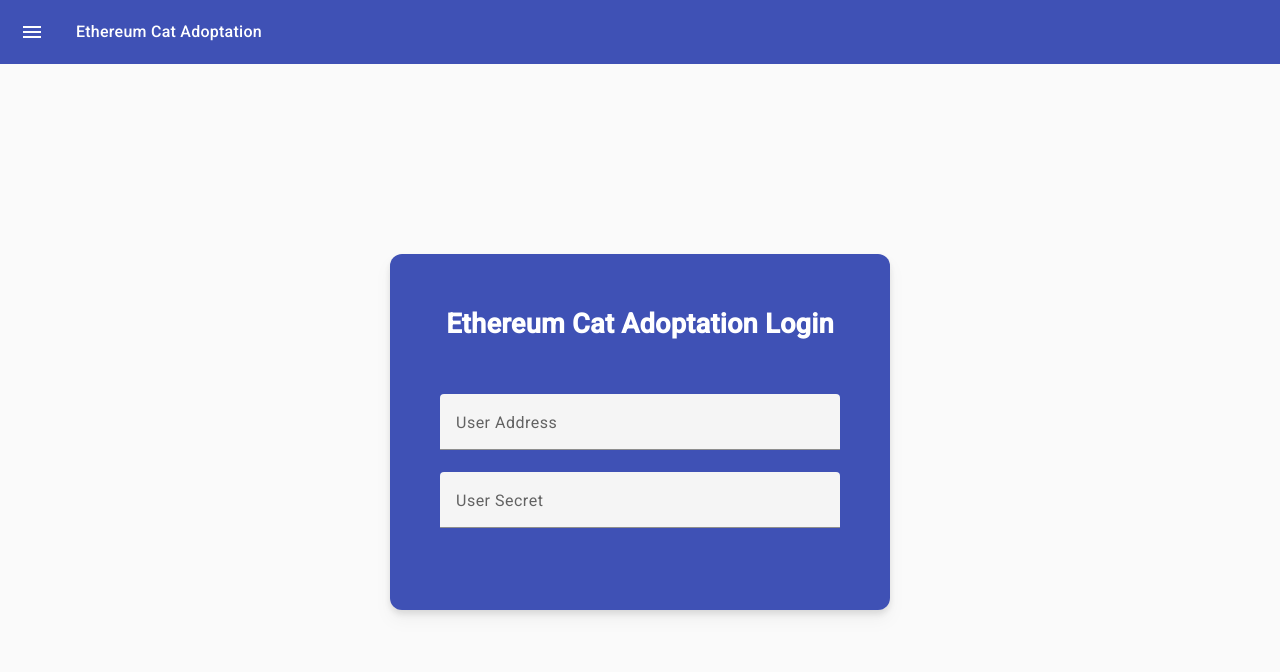
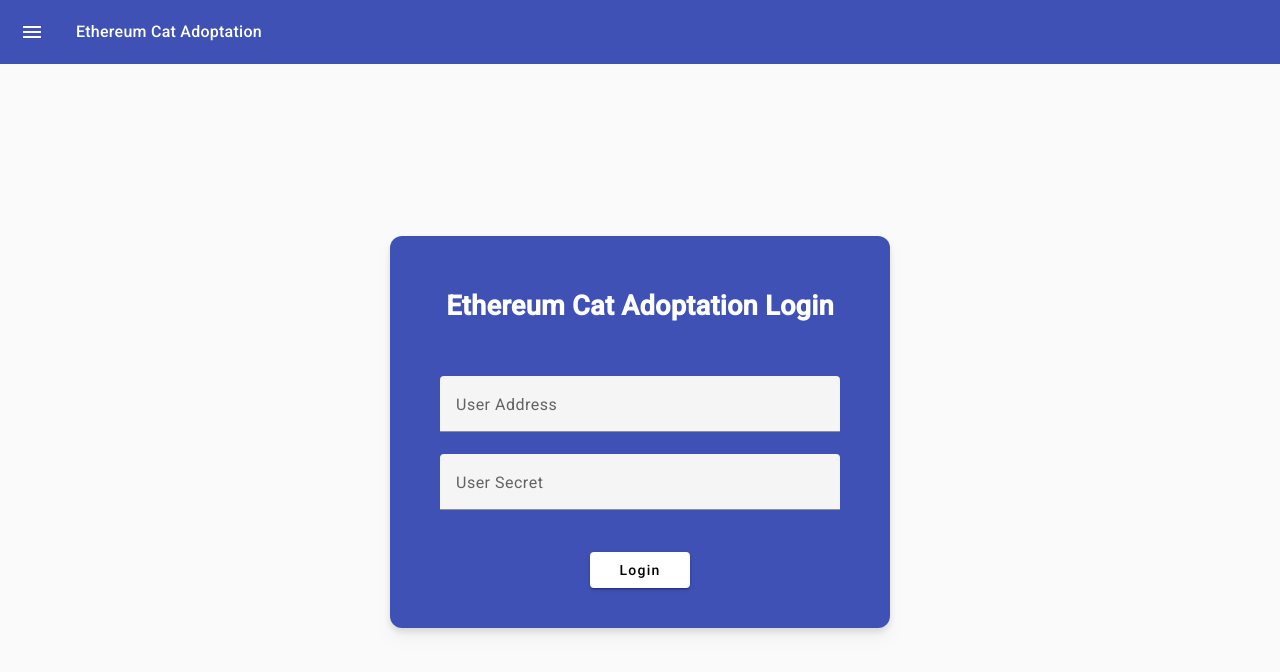
Before and after one commit to Nowpngs/ethereum-cat-adoptation, an Angular app in the folder frontend/: page /login in a window 1280 px wide. Shown: the top 672 px of the page. Built offline with nearby package versions, Linux system fonts and the light colour scheme.

Commit message:
FE: adding the core service for the login

```diff
--- a/frontend/src/app/app.module.ts
+++ b/frontend/src/app/app.module.ts
@@ -7,6 +7,9 @@ import { CoreModule } from './modules/core/core.module';
 import { CatModule } from './modules/cat/cat.module';
 import { LoginComponent } from './modules/login/login/login.component';
 import { MatInputModule } from '@angular/material/input';
+import { HttpClientModule } from '@angular/common/http';
+import { MatButtonModule } from '@angular/material/button';
+import { FormsModule } from '@angular/forms';
 
 @NgModule({
   declarations: [AppComponent, LoginComponent],
@@ -17,6 +20,9 @@ import { MatInputModule } from '@angular/material/input';
     CoreModule,
     CatModule,
     MatInputModule,
+    HttpClientModule,
+    MatButtonModule,
+    FormsModule,
   ],
   providers: [],
   bootstrap: [AppComponent],
--- a/frontend/src/app/constants/api.constants.ts
+++ b/frontend/src/app/constants/api.constants.ts
@@ -1,3 +1,5 @@
 const BASE_URL = 'http://localhost:3000/api';
 
-export const BACKEND_API = {};
+export const BACKEND_API = {
+  login: BASE_URL + '/login',
+};
--- a/frontend/src/app/modules/login/login/login.component.html
+++ b/frontend/src/app/modules/login/login/login.component.html
@@ -4,13 +4,19 @@
     <mat-form-field class="address">
       <mat-label>User Address</mat-label>
       <input matInput
-          placeholder="address">
+          placeholder="address"
+          [(ngModel)]="address">
     </mat-form-field>
     <mat-form-field class="address">
       <mat-label>User Secret</mat-label>
       <input matInput
-          placeholder="secret">
+          placeholder="secret"
+          [(ngModel)]="secret">
     </mat-form-field>
-
+    <div class="w-full flex justify-center items-center pt-5">
+      <button class="w-[100px]"
+          mat-raised-button
+          (click)="login()">Login</button>
+    </div>
   </div>
 </div>
--- a/frontend/src/app/modules/login/login/login.component.scss
+++ b/frontend/src/app/modules/login/login/login.component.scss
@@ -15,7 +15,7 @@
     justify-content: center;
     align-items: center;
     padding-top: 60px;
-    padding-bottom: 60px;
+    padding-bottom: 40px;
 
     .title {
       padding-bottom: 60px;
--- a/frontend/src/app/modules/login/login/login.component.ts
+++ b/frontend/src/app/modules/login/login/login.component.ts
@@ -1,10 +1,30 @@
-import { Component } from '@angular/core';
+import { Component, OnInit } from '@angular/core';
+import { CoreService } from 'src/app/services/core.service';
 
 @Component({
   selector: 'app-login',
   templateUrl: './login.component.html',
-  styleUrls: ['./login.component.scss']
+  styleUrls: ['./login.component.scss'],
 })
-export class LoginComponent {
+export class LoginComponent implements OnInit {
+  address: string = '';
+  secret: string = '';
 
+  constructor(private coreService: CoreService) {}
+
+  ngOnInit(): void {}
+
+  login(): void {
+    if (!this.address || !this.secret) return;
+    this.coreService
+      .login({ address: this.address, secret: this.secret })
+      .subscribe({
+        next: (value) => {
+          console.log(value);
+        },
+        error: (error) => {
+          console.log(error);
+        },
+      });
+  }
 }
--- /dev/null
+++ b/frontend/src/app/services/core.service.ts
@@ -0,0 +1,15 @@
+import { Observable } from 'rxjs';
+import { ApiService } from './api.service';
+import { BACKEND_API } from '../constants/api.constants';
+import { Injectable } from '@angular/core';
+
+@Injectable({
+  providedIn: 'root',
+})
+export class CoreService {
+  constructor(private apiService: ApiService) {}
+
+  login(data: { address: string; secret: string }): Observable<any> {
+    return this.apiService.post<any>(BACKEND_API.login, data);
+  }
+}
```
